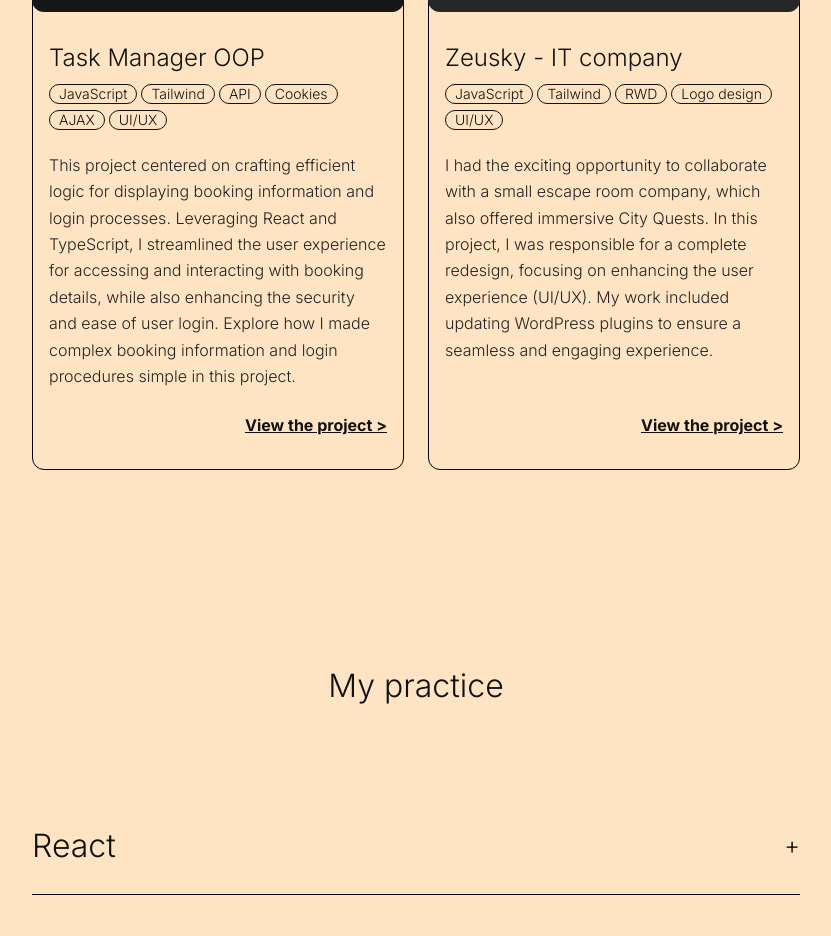
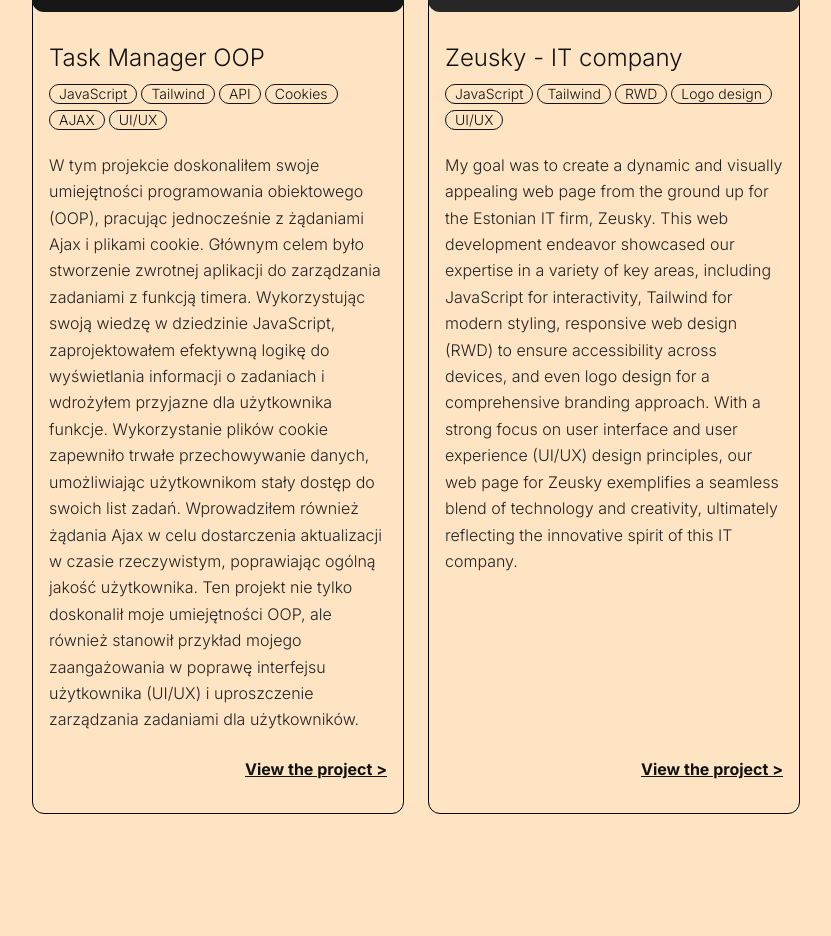
Before and after one commit to markkunitski/portfolio, a Next.js app: page / in a window 1280 px wide. Shown: the part 3602-4538 px from the top of the page, without its empty margins (224-1055 px from the left). Built offline with nearby package versions, Linux system fonts and the light colour scheme.

Commit message:
04.11 projects fix

```diff
--- a/src/app/components/Projects.jsx
+++ b/src/app/components/Projects.jsx
@@ -176,12 +176,20 @@ const Projects = () => {
               <div className="badge badge-outline">UI/UX</div>
             </div>
             <p className="mb-6">
-              This project centered on crafting efficient logic for displaying
-              booking information and login processes. Leveraging React and
-              TypeScript, I streamlined the user experience for accessing and
-              interacting with booking details, while also enhancing the
-              security and ease of user login. Explore how I made complex
-              booking information and login procedures simple in this project.
+              W tym projekcie doskonaliłem swoje umiejętności programowania
+              obiektowego (OOP), pracując jednocześnie z żądaniami Ajax i
+              plikami cookie. Głównym celem było stworzenie zwrotnej aplikacji
+              do zarządzania zadaniami z funkcją timera. Wykorzystując swoją
+              wiedzę w dziedzinie JavaScript, zaprojektowałem efektywną logikę
+              do wyświetlania informacji o zadaniach i wdrożyłem przyjazne dla
+              użytkownika funkcje. Wykorzystanie plików cookie zapewniło trwałe
+              przechowywanie danych, umożliwiając użytkownikom stały dostęp do
+              swoich list zadań. Wprowadziłem również żądania Ajax w celu
+              dostarczenia aktualizacji w czasie rzeczywistym, poprawiając
+              ogólną jakość użytkownika. Ten projekt nie tylko doskonalił moje
+              umiejętności OOP, ale również stanowił przykład mojego
+              zaangażowania w poprawę interfejsu użytkownika (UI/UX) i
+              uproszczenie zarządzania zadaniami dla użytkowników.
             </p>
             <div className="flex justify-end items-center">
               <a
@@ -210,12 +218,17 @@ const Projects = () => {
               <div className="badge badge-outline ">Logo design</div>
               <div className="badge badge-outline ">UI/UX</div>
               <p className="mb-6 mt-4">
-                I had the exciting opportunity to collaborate with a small
-                escape room company, which also offered immersive City Quests.
-                In this project, I was responsible for a complete redesign,
-                focusing on enhancing the user experience (UI/UX). My work
-                included updating WordPress plugins to ensure a seamless and
-                engaging experience.
+                My goal was to create a dynamic and visually appealing web page
+                from the ground up for the Estonian IT firm, Zeusky. This web
+                development endeavor showcased our expertise in a variety of key
+                areas, including JavaScript for interactivity, Tailwind for
+                modern styling, responsive web design (RWD) to ensure
+                accessibility across devices, and even logo design for a
+                comprehensive branding approach. With a strong focus on user
+                interface and user experience (UI/UX) design principles, our web
+                page for Zeusky exemplifies a seamless blend of technology and
+                creativity, ultimately reflecting the innovative spirit of this
+                IT company.
               </p>
             </div>
 
--- a/src/app/components/ProjectsPL.jsx
+++ b/src/app/components/ProjectsPL.jsx
@@ -217,12 +217,19 @@ const Projects = () => {
               <div className="badge badge-outline">Projektowanie logo</div>
               <div className="badge badge-outline">UI/UX</div>
               <p className="mb-6 mt-4">
-                Miałem ekscytującą możliwość współpracy z niewielką firmą
-                prowadzącą escape roomy, która oferowała także immersyjne City
-                Quests. W tym projekcie byłem odpowiedzialny za kompletny
-                redesign, skupiając się na poprawie jakości doświadczenia
-                użytkownika (UI/UX). Moja praca obejmowała aktualizację wtyczek
-                WordPress, aby zapewnić płynne i angażujące doświadczenie.
+                Moim celem było stworzenie dynamicznej i atrakcyjnej wizualnie
+                strony internetowej od podstaw dla estońskiej firmy IT, Zeusky.
+                To przedsięwzięcie w zakresie rozwoju stron internetowych
+                prezentuje naszą wiedzę w różnych kluczowych obszarach, w tym
+                JavaScript do zapewnienia interaktywności, Tailwind do
+                nowoczesnego stylizowania, responsywnego projektowania stron
+                (RWD) w celu zapewnienia dostępności na różnych urządzeniach, a
+                także projektowania logo dla kompleksowego podejścia do
+                budowania marki. Z silnym naciskiem na zasady projektowania
+                interfejsu użytkownika (UI) i doświadczenia użytkownika (UX),
+                nasza strona internetowa dla Zeusky doskonale łączy technologię
+                i kreatywność, odzwierciedlając ostatecznie innowacyjny
+                charakter tej firmy IT.
               </p>
             </div>
 
```
